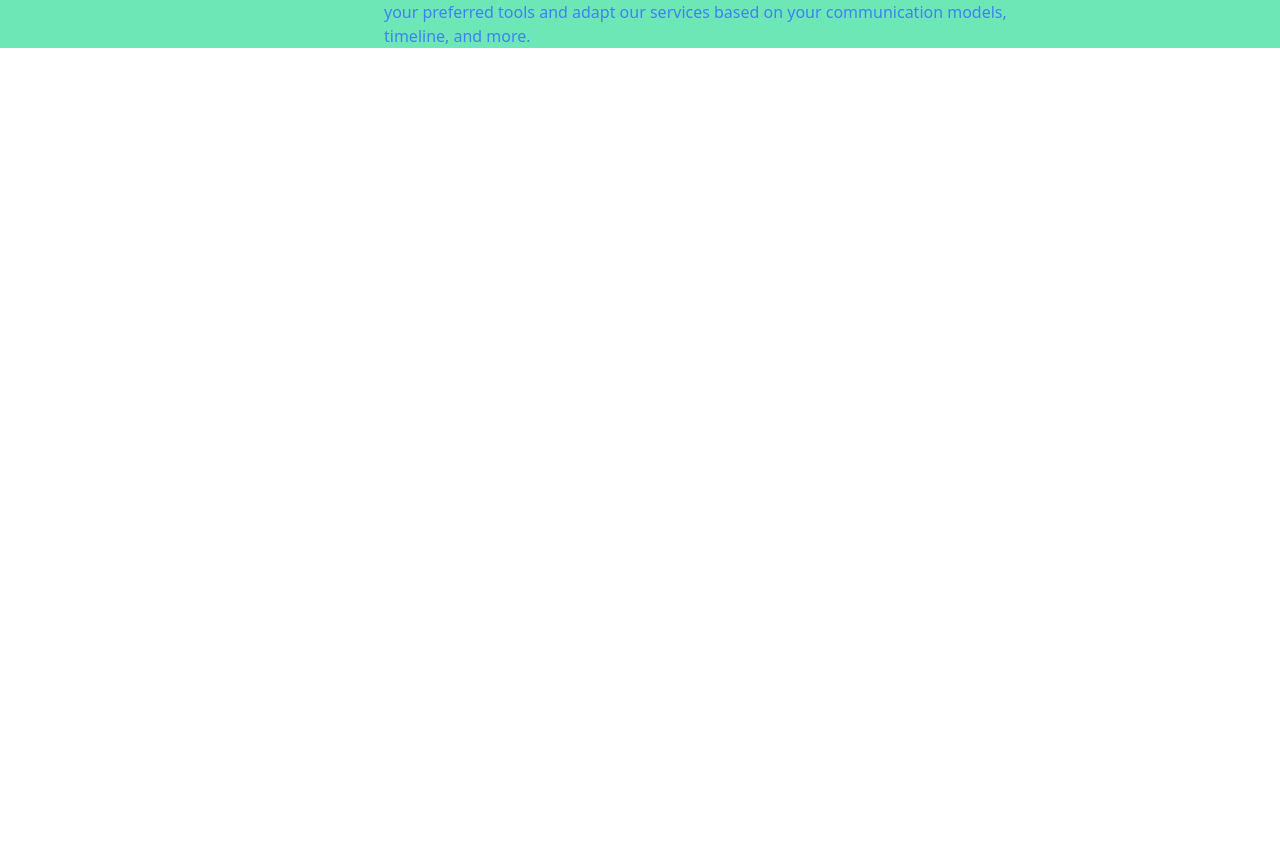
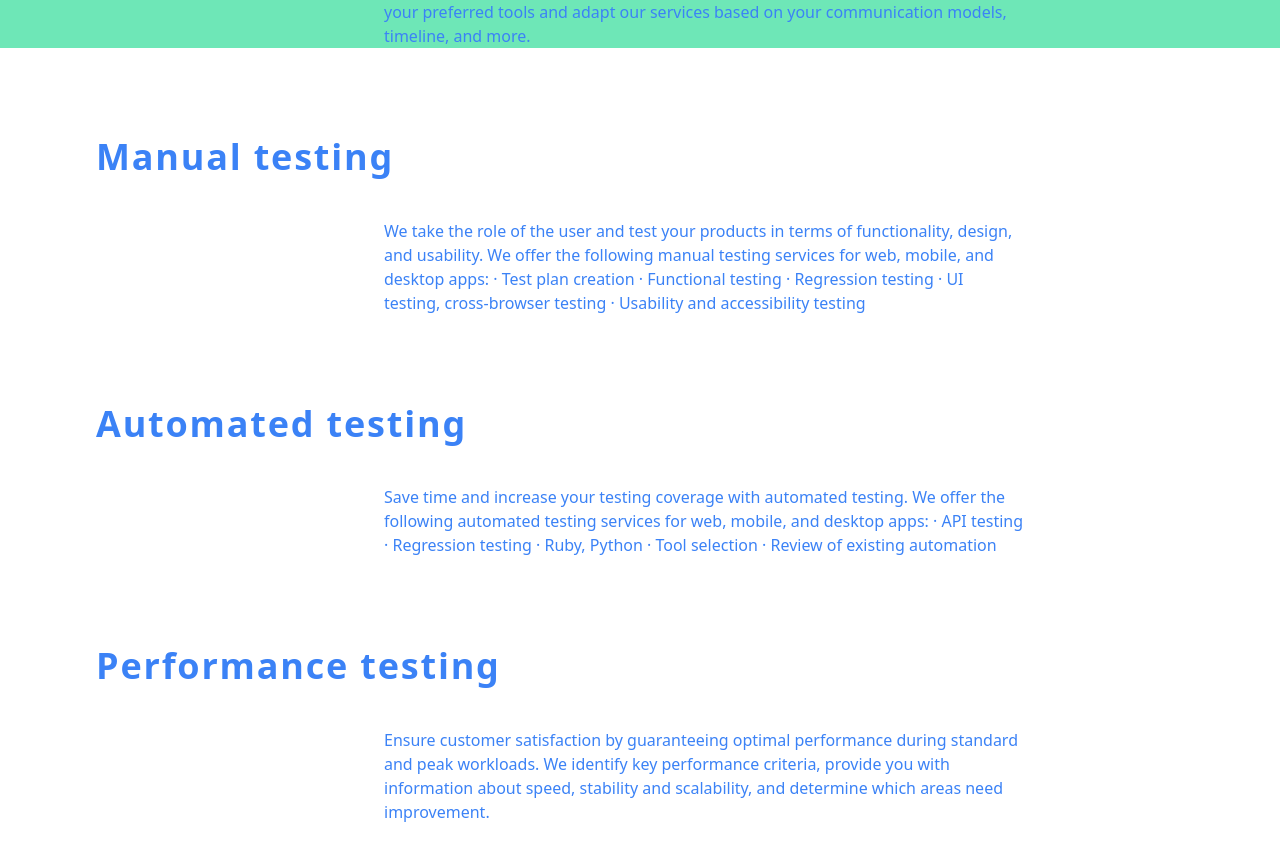
Before and after one commit to TuyizeeAnastase/betahill, a React (Create React App) app: page / in a window 1280 px wide. Shown: the part 1564-2424 px from the top of the page. Before the commit the page ends 1692 px from the top, so only its background shows below. Built offline with nearby package versions, Linux system fonts and the light colour scheme.

Commit message:
adding-solution-section

```diff
--- a/src/App.js
+++ b/src/App.js
@@ -2,6 +2,7 @@ import React from 'react';
 import Header from './components/header';
 import About from './components/about';
 import Process from './components/processSection';
+import Solution from './components/solutionProcess';
 
 const App=()=>{
   return (
@@ -9,6 +10,7 @@ const App=()=>{
       <Header />
       <About />
       <Process />
+      <Solution />
     </div>
   );
 }
--- /dev/null
+++ b/src/components/solutionProcess.js
@@ -0,0 +1,48 @@
+import React from 'react';
+
+const Solution=()=>{
+    return (
+        <div>
+           <div className="font-semibold text-blue-500 text-4xl tracking-wider leading-relaxed mt-20 ml-24 mr-14 w-5/12">
+           Manual testing
+           </div>
+           <div className="text-blue-500 ml-96 center mt-8 mr-14 text-base mb-20 font-normal not-italic w-1/2">
+           <p>We take the role of the user and test your products in terms of functionality, design, and usability.
+           We offer the following manual testing services for web, mobile, and desktop apps:
+
+           · Test plan creation
+           · Functional testing
+           · Regression testing
+           · UI testing, cross-browser testing
+           · Usability and accessibility testing
+           </p>
+           </div>
+           <div className="font-semibold text-blue-500 text-4xl tracking-wider leading-relaxed mt-20 ml-24 mr-14 w-5/12">
+           Automated testing
+           </div>
+           <div className="text-blue-500 ml-96 center mt-8 mr-14 text-base mb-20 font-normal not-italic w-1/2">
+           <p>Save time and increase your testing coverage with automated testing.
+           We offer the following automated testing services for web, mobile, and desktop apps:
+
+           · API testing
+           · Regression testing
+           · Ruby, Python
+           · Tool selection
+           · Review of existing automation
+           </p>
+           </div>
+           <div className="font-semibold text-blue-500 text-4xl tracking-wider leading-relaxed mt-20 ml-24 mr-14 w-5/12">
+           Performance testing
+           </div>
+           <div className="text-blue-500 ml-96 center mt-8 mr-14 text-base mb-20 font-normal not-italic w-1/2">
+           <p>
+           Ensure customer satisfaction by guaranteeing optimal performance during standard and peak workloads.
+           We identify key performance criteria, provide you with information about speed, stability and scalability,
+           and determine which areas need improvement.
+           </p>
+           </div>
+        </div>
+    )
+}
+
+export default Solution;
```
